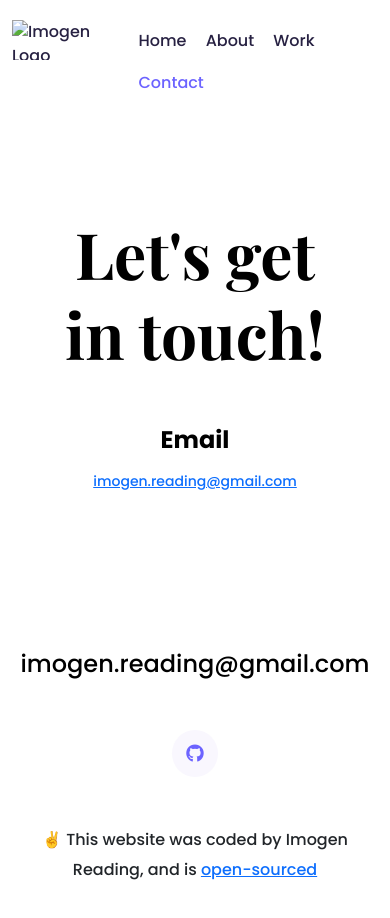
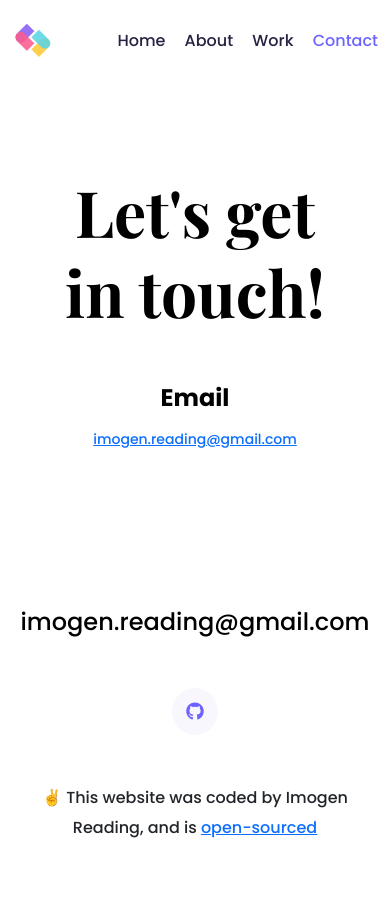
Before and after one commit to ImogenReading/Portfolio-Project, a plain HTML site: page contact.html in a window 390 px wide. Drawn offline with nearby package versions, Linux system fonts and the light colour scheme.

Commit message:
Logo Fix

```diff
--- a/contact.html
+++ b/contact.html
@@ -26,7 +26,7 @@
     <nav class="d-flex justify-content-between">
         <a href="/" title="Homepage">
             <img src="images/logo.png" class="logo d-none d-md-block" alt="Imogen Logo" />
-            <img src="mages/logo-s.PNG" class="logo d-block d-md-none" alt="Imogen Logo" />
+            <img src="images/logo-s.PNG" class="logo d-block d-md-none" alt="Imogen Logo" />
         </a>
         <ul>
             <li>
```
